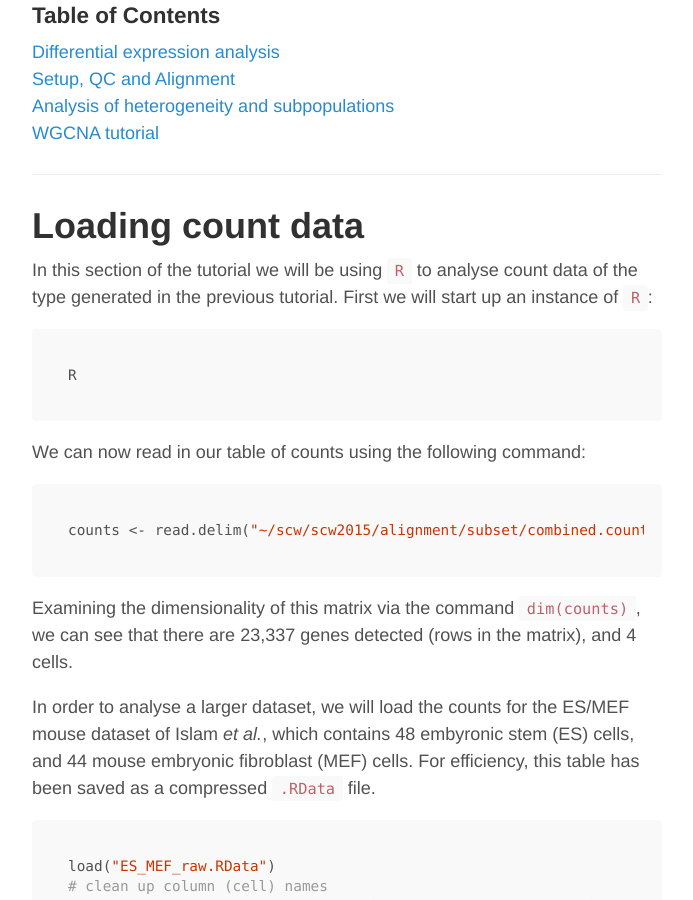
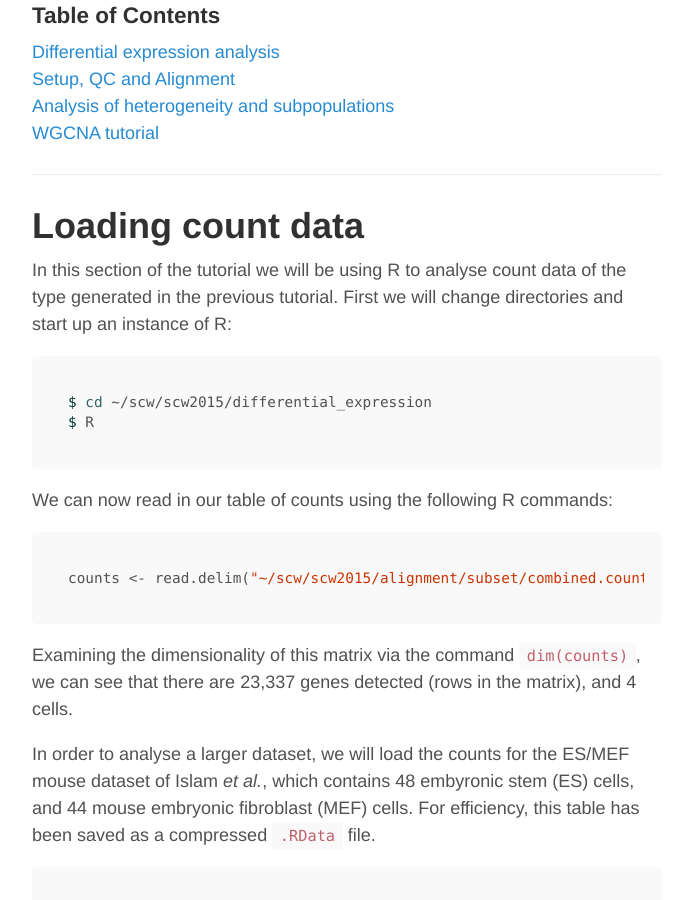
Before and after one commit to hms-dbmi/scw, a Jekyll site: the page built from _posts/2015-11-04-differential-expression.md, in a window 1280 px wide and 900 px high, scrolled down 402 px. Shown: the whole window, without its empty margins (293-986 px from the left). Built offline with Jekyll 4.4.1, drawn with Linux system fonts in a browser that asks for light colours; nearby versions of some CDN libraries; Markdown is read by kramdown in place of the engine named in the settings.

Commit message:
Updated differential_expression/differential_expression.md.

````diff
--- a/_posts/2015-11-04-differential-expression.md
+++ b/_posts/2015-11-04-differential-expression.md
@@ -16,14 +16,14 @@ output:
 Loading count data
 ==================
 
-In this section of the tutorial we will be using `R` to analyse count data of the type generated in the previous tutorial. First we will start up an instance of `R`:
-
+In this section of the tutorial we will be using R to analyse count data of the type generated in the previous tutorial. First we will change directories and start up an instance of R:
 
 ```bash
-R
+$ cd ~/scw/scw2015/differential_expression
+$ R
 ```
 
-We can now read in our table of counts using the following command:
+We can now read in our table of counts using the following R commands:
 
 ```r
 counts <- read.delim("~/scw/scw2015/alignment/subset/combined.counts",skip=0,header=T,sep="\t",stringsAsFactors=F,row.names=1)
````
